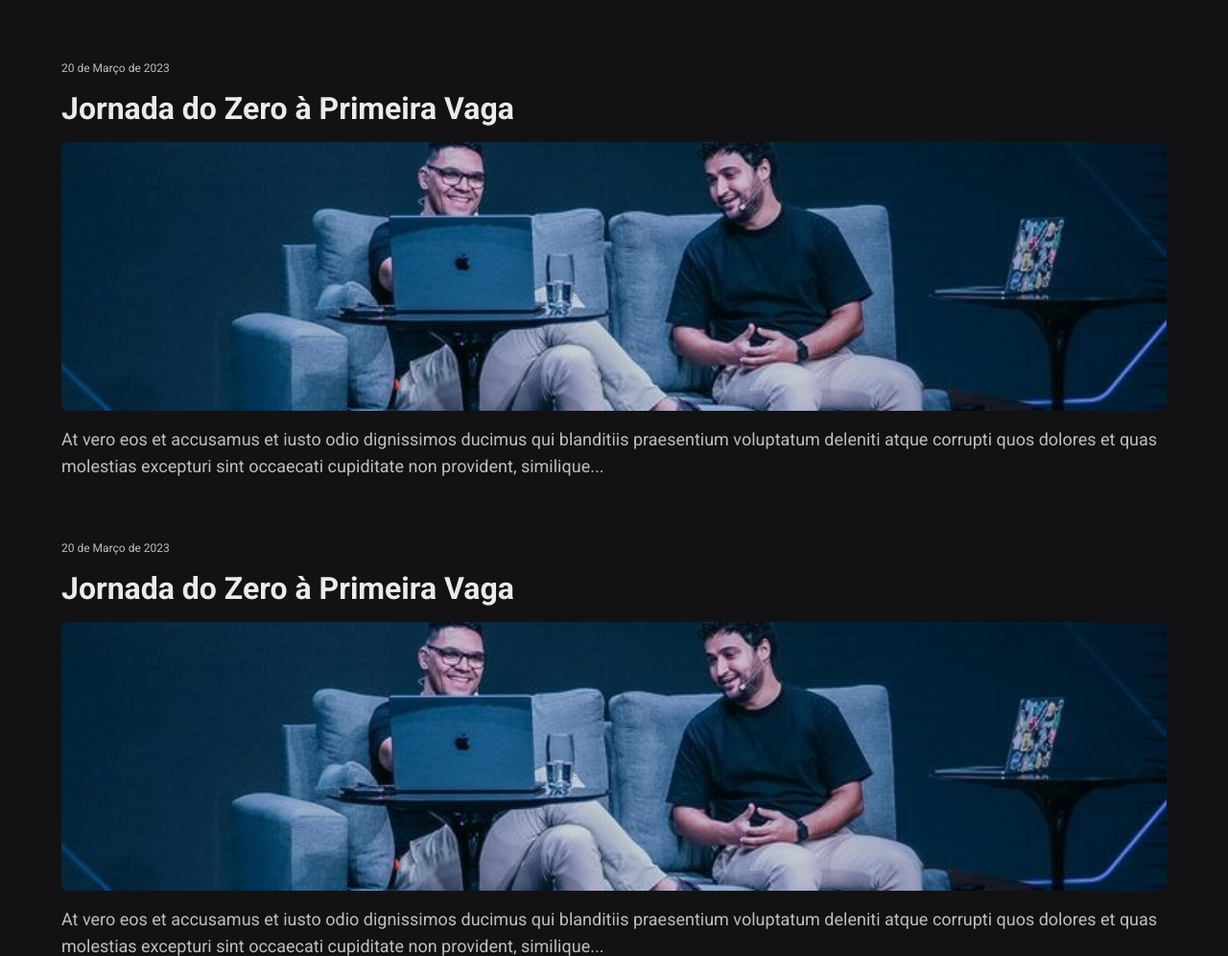
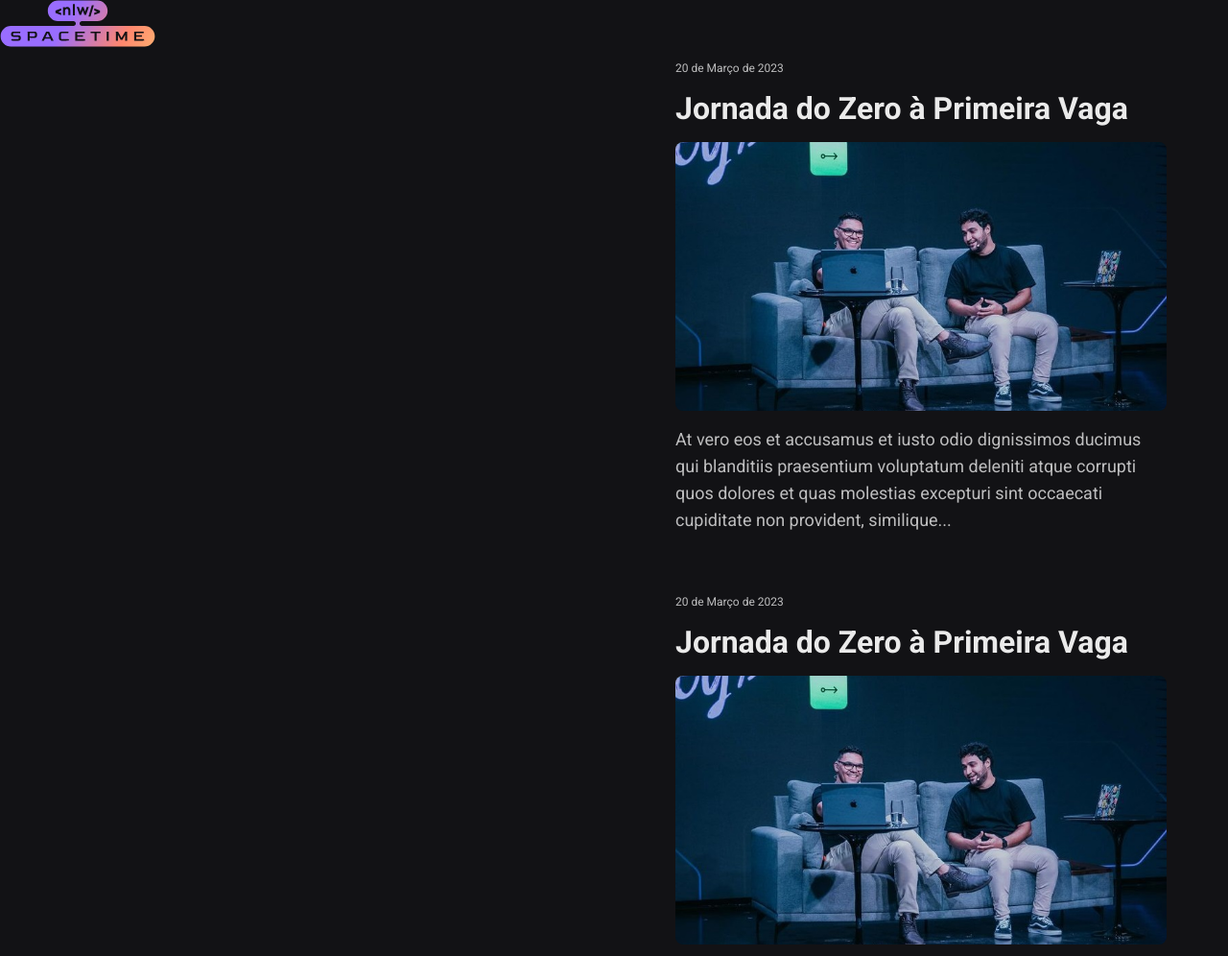
Before and after one commit to gustavogogola91/NLW-Spacetime, a plain HTML site: page index.html in a window 1280 px wide. Shown: the top 996 px of the page at 96% size. Drawn offline with Linux system fonts and the light colour scheme.

Commit message:
modifying

```diff
--- a/index.html
+++ b/index.html
@@ -17,6 +17,10 @@
     <title>NLW Spacetime</title>
   </head>
   <body>
+    <aside>
+      <img src="./assets/logo.svg" alt="Logo NLW Spacetime" />
+    </aside>
+
     <nav>
       <a
         href="https://www.youtube.com/watch?v=3nz5HkUJaVU"
--- a/styles.css
+++ b/styles.css
@@ -9,10 +9,16 @@ body {
   color: #eaeaea;
 
   font-family: "Roboto", sans-serif;
+
+  display: grid;
+  grid-template-areas: "profile timeline";
+  grid-template-columns: 1fr 1fr;
+  grid-template-rows: 100vh;
 }
 
 nav {
   padding: 64px;
+  grid-area: timeline;
 }
 
 .memory {
@@ -46,3 +52,7 @@ nav {
   color: #bebebf;
   line-height: 28px;
 }
+
+aside {
+  grid-area: profile;
+}
```
Also changed, not shown: assets/background.svg (added), assets/logo.svg (added), 1 other file.
